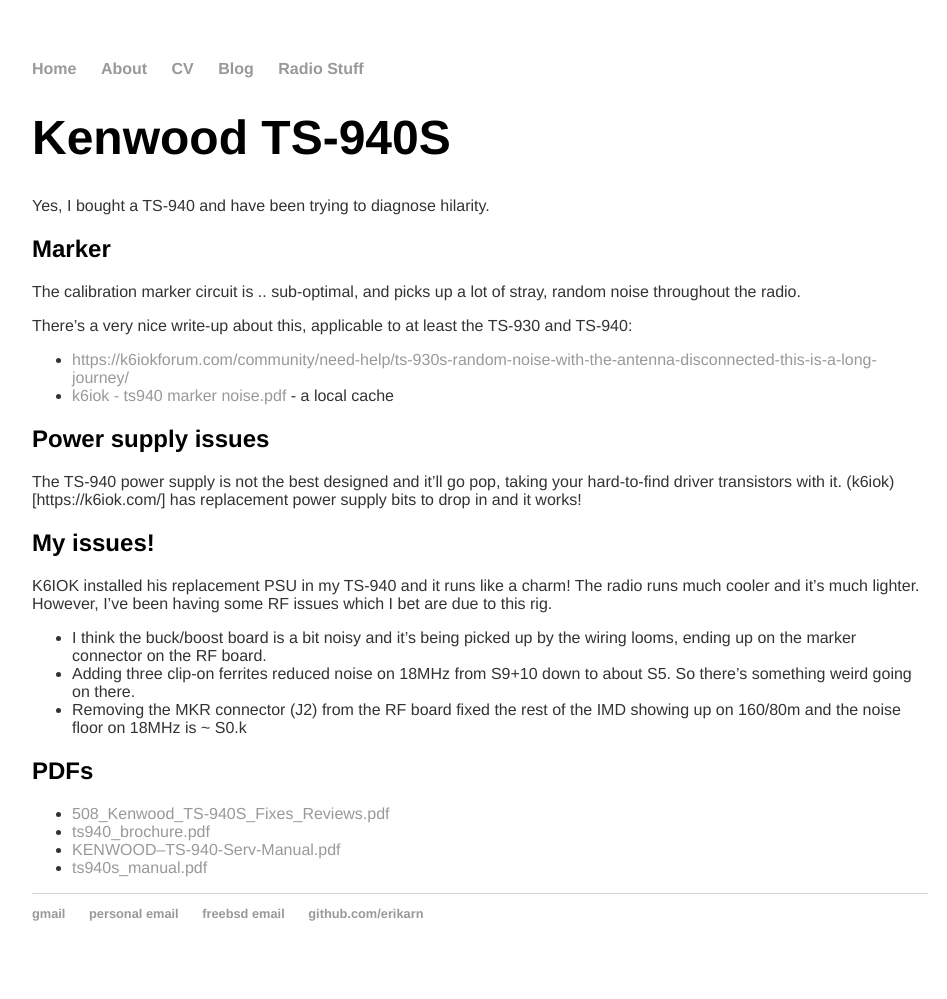
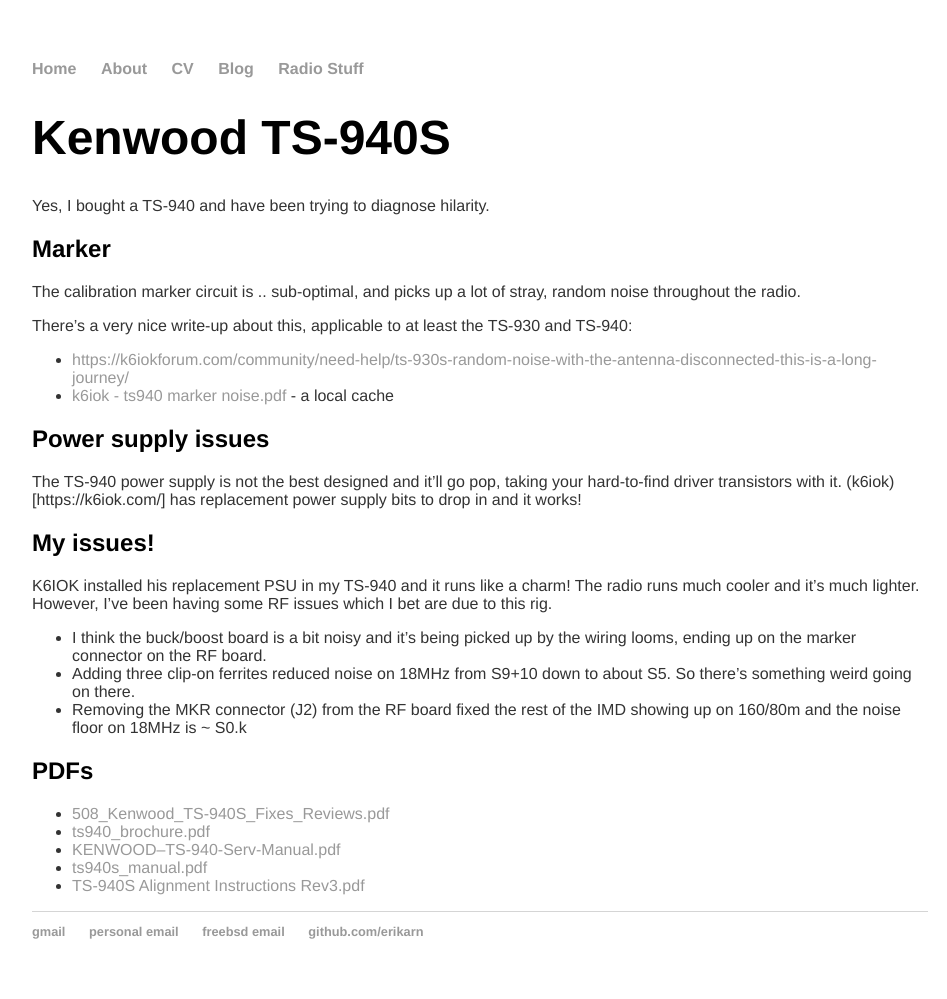
Before and after one commit to erikarn/erikarn.github.io, a Jekyll site: the page built from kenwood/TS-940/notes.md, in a window 1280 px wide. Shown: the whole page, without its empty margins (160-1107 px from the left). Built offline with Jekyll 4.4.1, drawn with Linux system fonts in a browser that asks for light colours.

Commit message:
Add another alignment instruction pdf; hopefully less buggy

```diff
--- a/kenwood/TS-940/notes.md
+++ b/kenwood/TS-940/notes.md
@@ -43,3 +43,4 @@
  * [ts940_brochure.pdf](ts940_brochure.pdf)
  * [KENWOOD--TS-940-Serv-Manual.pdf](KENWOOD--TS-940-Serv-Manual.pdf)
  * [ts940s_manual.pdf](ts940s_manual.pdf)
+ * [TS-940S Alignment Instructions Rev3.pdf](TS-940S Alignment Instructions Rev3.pdf)
```
Also changed, not shown: 1 other file.
